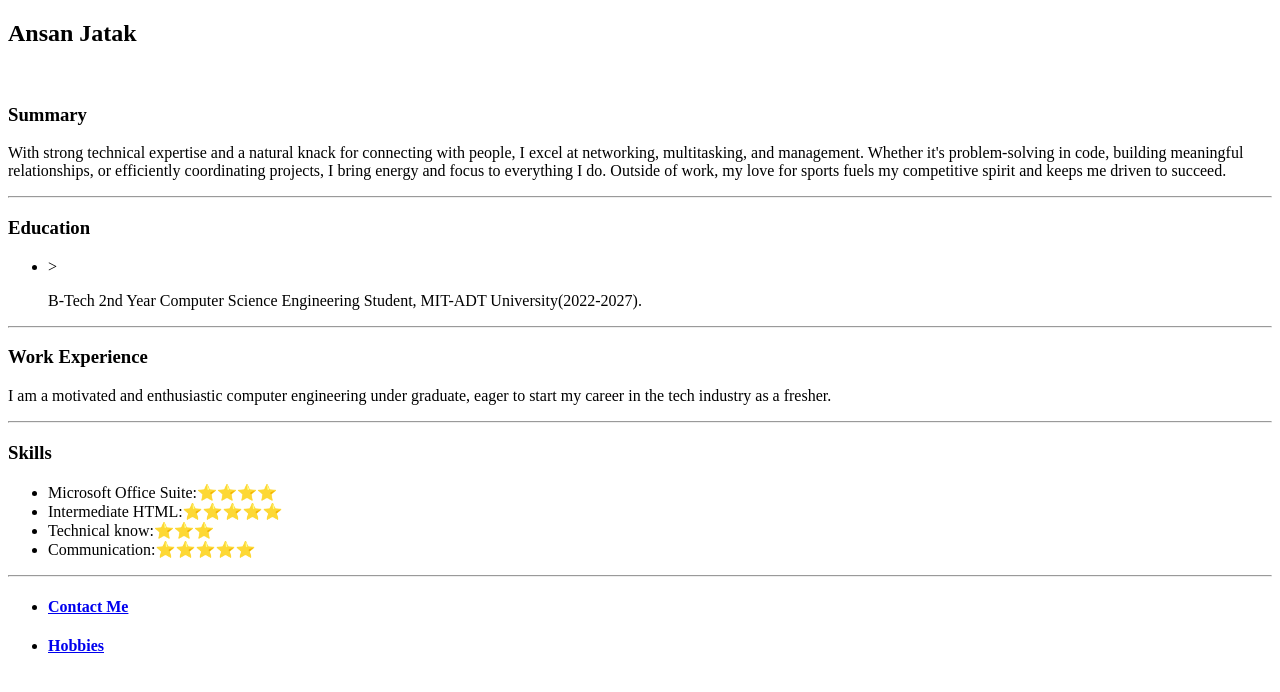
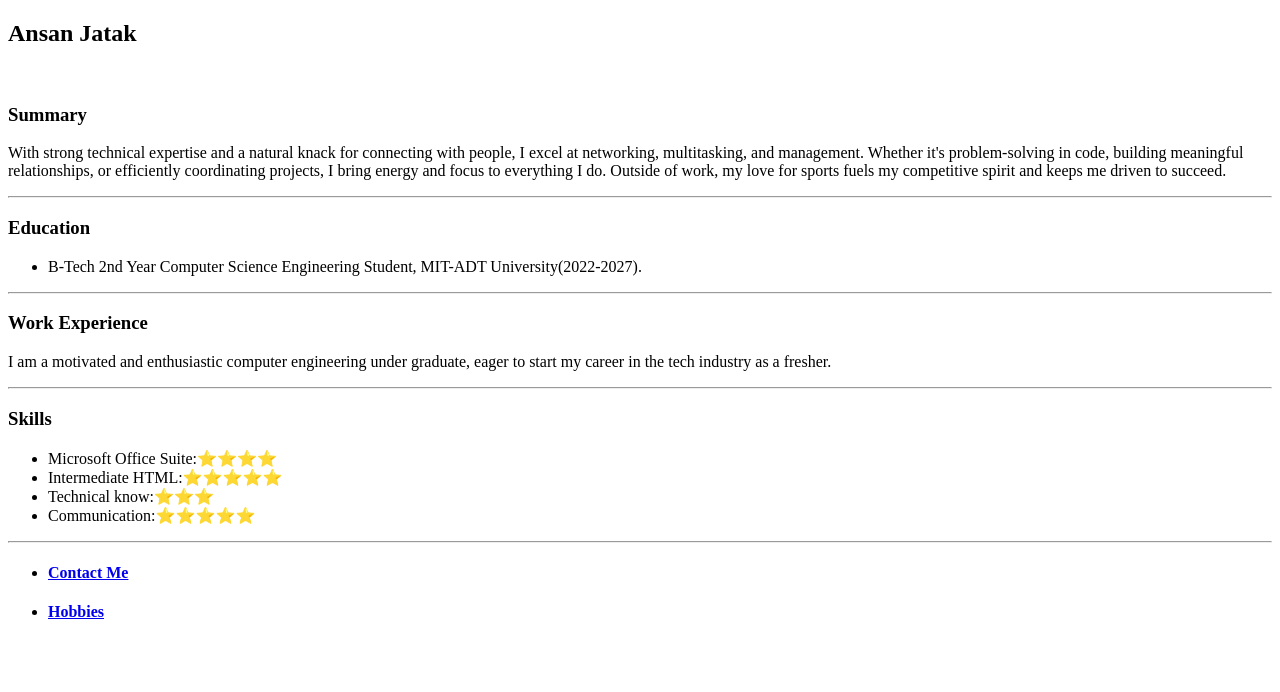
Before and after one commit to ansan0/resume-html, a plain HTML site: page index.html in a window 1280 px wide. Drawn offline with Linux system fonts and the light colour scheme.

Commit message:
Update index.html

```diff
--- a/index.html
+++ b/index.html
@@ -12,7 +12,7 @@
   <hr />
   <h3>Education</h3>
   <ul>
-  <li>><p>B-Tech 2nd Year Computer Science Engineering Student, MIT-ADT University(2022-2027).</p></li>
+  <li><p>B-Tech 2nd Year Computer Science Engineering Student, MIT-ADT University(2022-2027).</p></li>
   </ul>
   <hr />
   <h3>Work Experience</h3>
```
